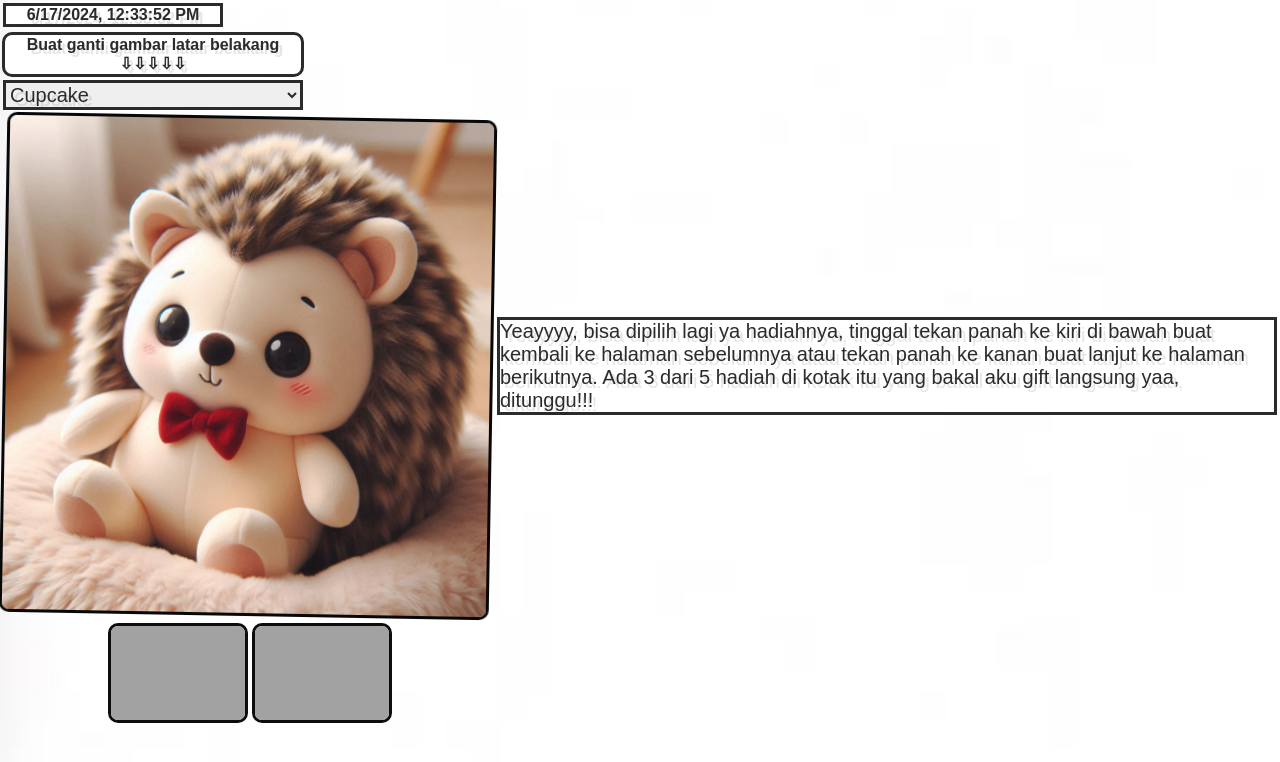
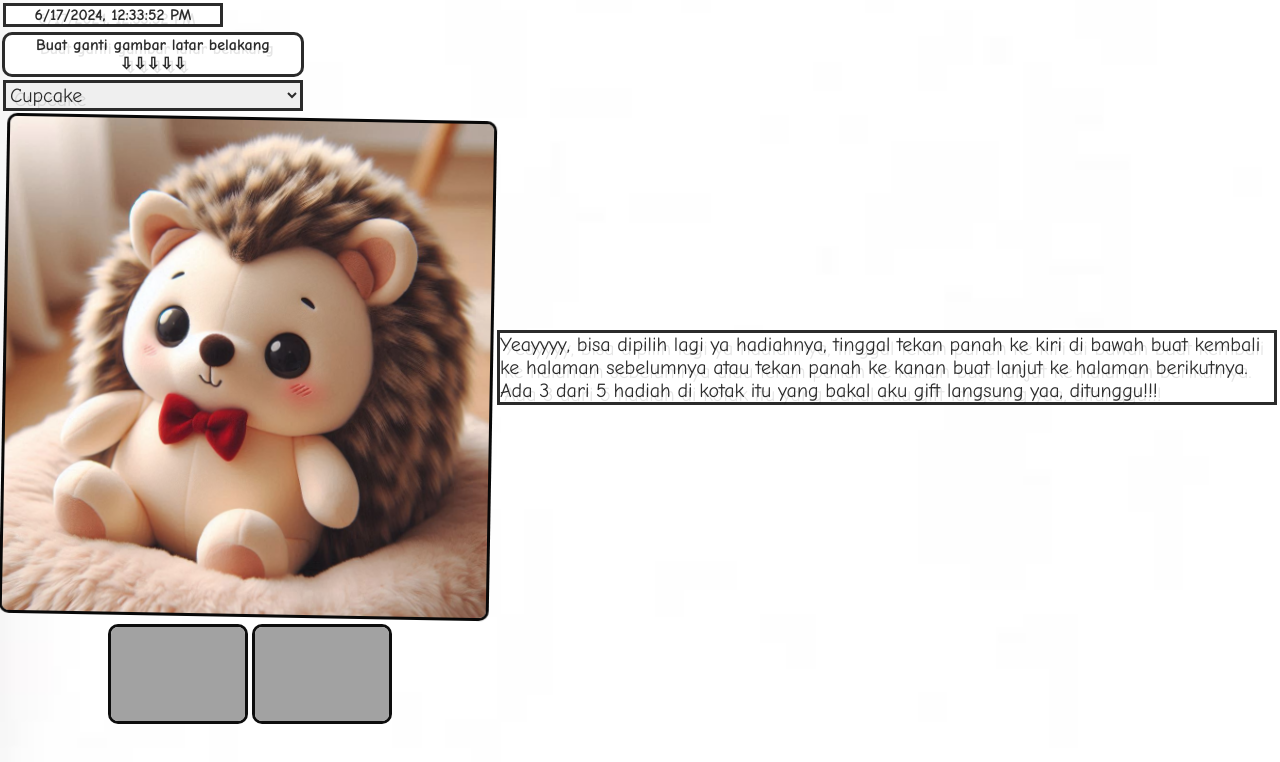
Before and after one commit to ZackyyVrznco/NaylaSujiAurelia17, a plain HTML site: page kado5.html in a window 1280 px wide. Drawn offline with Linux system fonts and the light colour scheme; grey boxes are pictures that could not be loaded.

Commit message:
Update kado5.html

```diff
--- a/kado5.html
+++ b/kado5.html
@@ -5,6 +5,7 @@
 <link rel="stylesheet" href="w3.css">
 <link rel="stylesheet" href="style.css">
 <link rel="icon" href="nayla_suji.jpg">
+ <link href="https://fonts.googleapis.com/css2?family=Comic+Neue:wght@400;700&display=swap" rel="stylesheet">
 
 <body style="background-image: url('kertas.jpeg'); background-size: cover; background-position: center;" id="body">
 <table>
```
